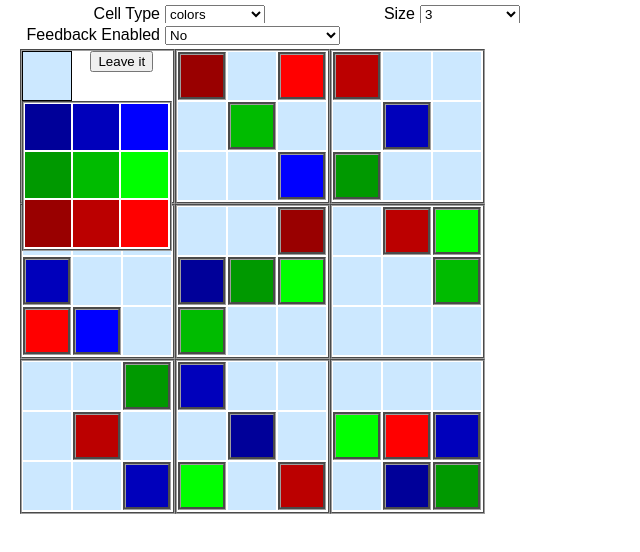
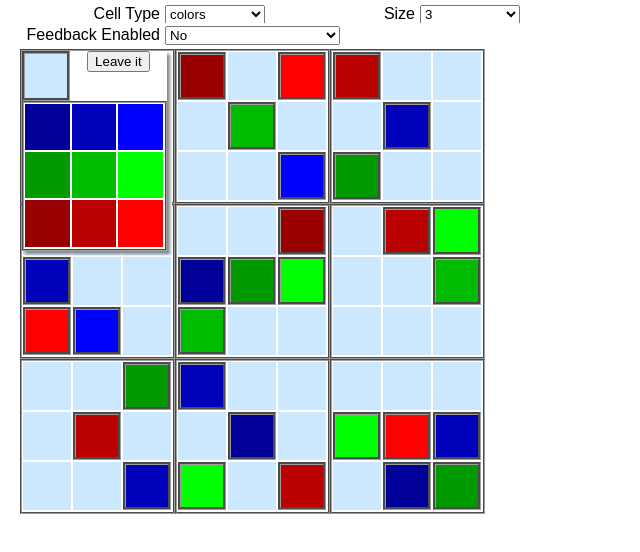
Before and after one commit to amitgarg/music-sudoku, a React (Create React App) app: page / in a window 1280 px wide. Both pictures are taken after a click on the element 147 px from the left and 76 px from the top of the page. Shown: the top 552 px of the page, without its empty margins (0-640 px from the left). Built offline with nearby package versions, Linux system fonts and the light colour scheme.

Commit message:
Color Box fixed

```diff
--- a/src/components/Cell.jsx
+++ b/src/components/Cell.jsx
@@ -35,10 +35,7 @@ class Cell extends React.Component {
     var cellSizePx = cellSize + 'px';
     const cellType = cellInfo.type;
     return (
-      <div
-        className="Cell"
-        style={{ width: cellSizePx, height: cellSizePx, position: 'relative' }}
-      >
+      <div className="Cell" style={{ width: cellSizePx, height: cellSizePx }}>
         {cellInfo.type == 'colors' ? (
           <ColorCell cellInfo={cellInfo} data={data} handleCellClick={onCellClick} />
         ) : cellInfo.type == 'icons' ? (
--- a/src/components/ColorBox.jsx
+++ b/src/components/ColorBox.jsx
@@ -6,7 +6,7 @@ export default class ColorBox extends React.Component {
   }
 
   render() {
-    const { colors, onColorSelect } = this.props;
+    const { colors, onColorSelect, value } = this.props;
     function onSelect(index) {
       return function(e) {
         onColorSelect(index);
@@ -14,21 +14,23 @@ export default class ColorBox extends React.Component {
     }
     return (
       <div className="ColorBox">
+        <div className="BoxContainer">
           <div className="defaultRow">
-          <div className="colorCell default" onClick={onSelect(-1)} />
+            <div className={`colorCell default ${value == -1 && 'highlighted'}`} onClick={onSelect(-1)} />
             <button onClick={this.props.onNoChange}>Leave it</button>
           </div>
           <div className="ColorGrid">
             {colors.map((color, index) => (
               <div
                 key={index}
-              className="colorCell"
+                className={`colorCell ${value == index && 'highlighted'}`}
                 onClick={onSelect(index)}
                 style={{ backgroundColor: color }}
               />
             ))}
           </div>
         </div>
+      </div>
     );
   }
 }
--- a/src/css/Cell.css
+++ b/src/css/Cell.css
@@ -4,6 +4,7 @@
   box-sizing: border-box;
   background: #cce8ff;
   font-family: system-ui;
+  position: relative;
 }
 .Cell select {
   height: 100%;
@@ -47,7 +48,7 @@
   font-size: 1.5em;
 }
 
-.colors{
+.colors {
   height: 100%;
   box-sizing: border-box;
 }
--- a/src/css/ColorBox.css
+++ b/src/css/ColorBox.css
@@ -3,7 +3,15 @@
   width: 150px;
   height: 200px;
   z-index: 1;
+  padding: 5px;
   background-color: white;
+
+  box-shadow: 3px black;
+  padding: 0px 5px 5px 0px;
+  box-sizing: border-box;
+}
+.BoxContainer{
+  box-shadow: 3px 3px 3px #888888
 }
 .ColorGrid {
   height: 150px;
@@ -26,3 +34,6 @@
   background-color: #cce8ff;
   border: 1px solid black;
 }
+.colorCell.highlighted{
+  border: 3px groove #9e9e9e ;
+}
```
Also changed, not shown: package.json (+10 -3 lines), 1 other file (tests, documents, lock files or other folders). Lines whose indentation alone changed are shown as unchanged.
